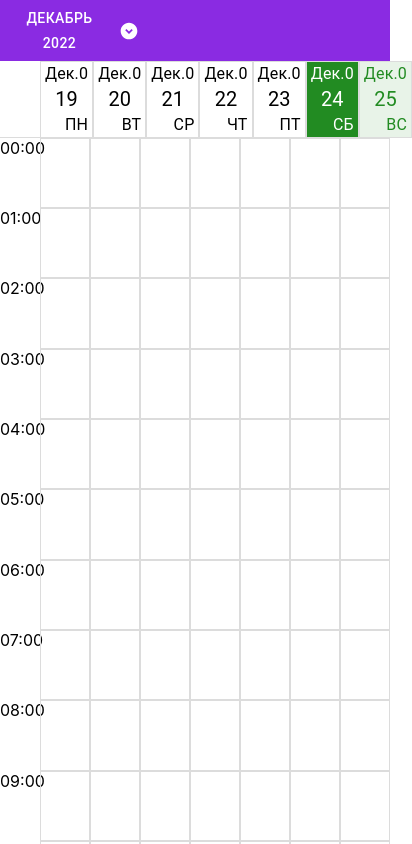
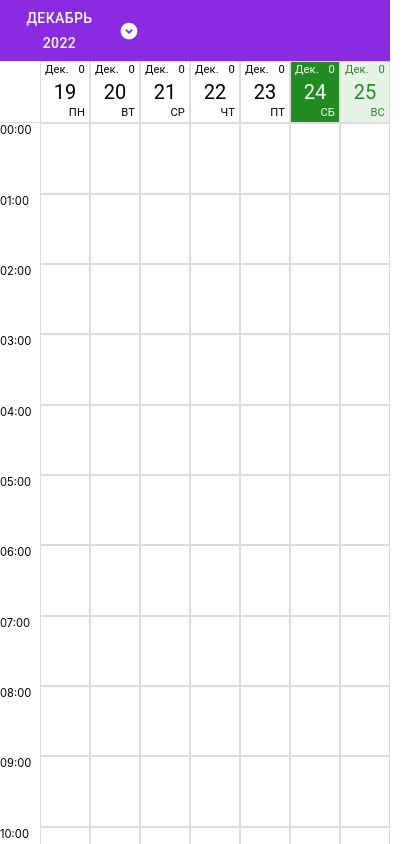
Before and after one commit to Vonubat/clinic-scheduler, a React (Create React App) app: page / in a window 390 px wide. Shown: the top 844 px of the page, 412 px wide, since content can reach past the window. Built offline with nearby package versions, Linux system fonts and the light colour scheme.

Commit message:
fix: text adaptive inside scheduler

```diff
--- a/src/components/scheduler/TableHeaderCell.tsx
+++ b/src/components/scheduler/TableHeaderCell.tsx
@@ -51,10 +51,21 @@ type MonthAndEventsWrapperProps = {
 const MonthAndEventsWrapper = ({ day, isBreakpoint }: MonthAndEventsWrapperProps): JSX.Element => {
   return (
     <Box sx={{ display: 'flex', justifyContent: 'space-between' }}>
-      <Typography sx={{ textTransform: 'capitalize' }}>
+      <Typography
+        sx={{
+          textTransform: 'capitalize',
+          fontSize: isBreakpoint ? '70%' : '100%',
+        }}
+      >
         {isBreakpoint ? day.monthShort : day.monthLong}
       </Typography>
-      <Typography>{0}</Typography>
+      <Typography
+        sx={{
+          fontSize: isBreakpoint ? '70%' : '100%',
+        }}
+      >
+        {0}
+      </Typography>
     </Box>
   );
 };
@@ -72,12 +83,19 @@ const DayTypography = ({ day }: DayTypographyProps): JSX.Element => {
 };
 
 type WeekdayTypographyProps = {
+  isBreakpoint: boolean;
   day: DateTime;
 };
 
-const WeekdayTypography = ({ day }: WeekdayTypographyProps): JSX.Element => {
+const WeekdayTypography = ({ day, isBreakpoint }: WeekdayTypographyProps): JSX.Element => {
   return (
-    <Typography sx={{ textAlign: 'right', textTransform: 'uppercase' }}>
+    <Typography
+      sx={{
+        textAlign: 'right',
+        textTransform: 'uppercase',
+        fontSize: isBreakpoint ? '70%' : '100%',
+      }}
+    >
       {day.weekdayShort}
     </Typography>
   );
@@ -94,7 +112,7 @@ export const TableHeaderCell = ({ day }: TableHeaderCellProps): JSX.Element => {
     <Container day={day}>
       <MonthAndEventsWrapper day={day} isBreakpoint={isBreakpoint} />
       <DayTypography day={day} />
-      <WeekdayTypography day={day} />
+      <WeekdayTypography day={day} isBreakpoint={isBreakpoint} />
     </Container>
   );
 };
--- a/src/components/scheduler/Timeline.tsx
+++ b/src/components/scheduler/Timeline.tsx
@@ -1,6 +1,8 @@
 import React from 'react';
 import { TIMELINE } from '../../constants';
 import Box from '@mui/material/Box';
+import { useTheme } from '@mui/material/styles';
+import { useMediaQuery } from '@mui/material';
 
 type ContainerProps = {
   children: React.ReactNode;
@@ -19,7 +21,8 @@ type CellProps = {
 };
 
 const Cell = ({ children }: CellProps): JSX.Element => {
-  return <Box sx={{ height: '100%' }}>{children}</Box>;
+  const isBreakpoint: boolean = useMediaQuery(useTheme().breakpoints.down('md'));
+  return <Box sx={{ height: '100%', fontSize: isBreakpoint ? '70%' : '100%' }}>{children}</Box>;
 };
 
 export const Timeline = (): JSX.Element => {
```
